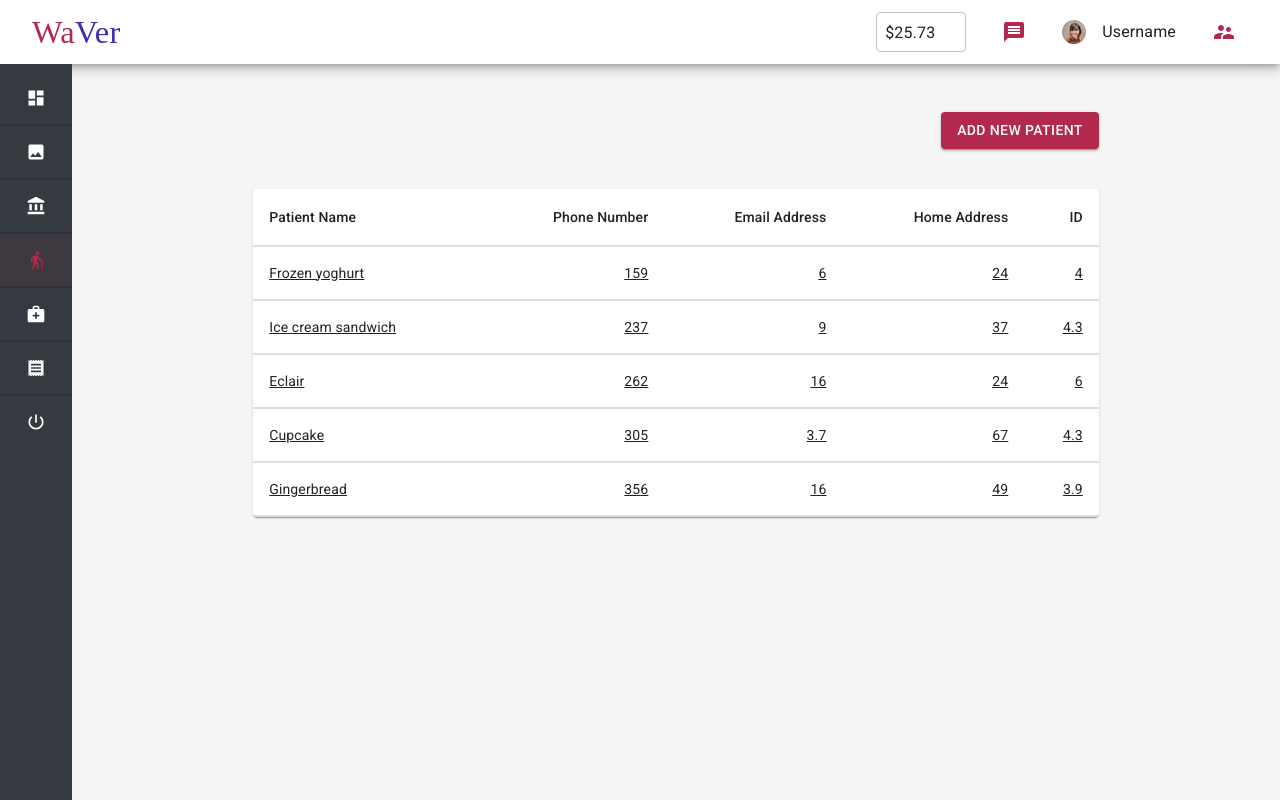
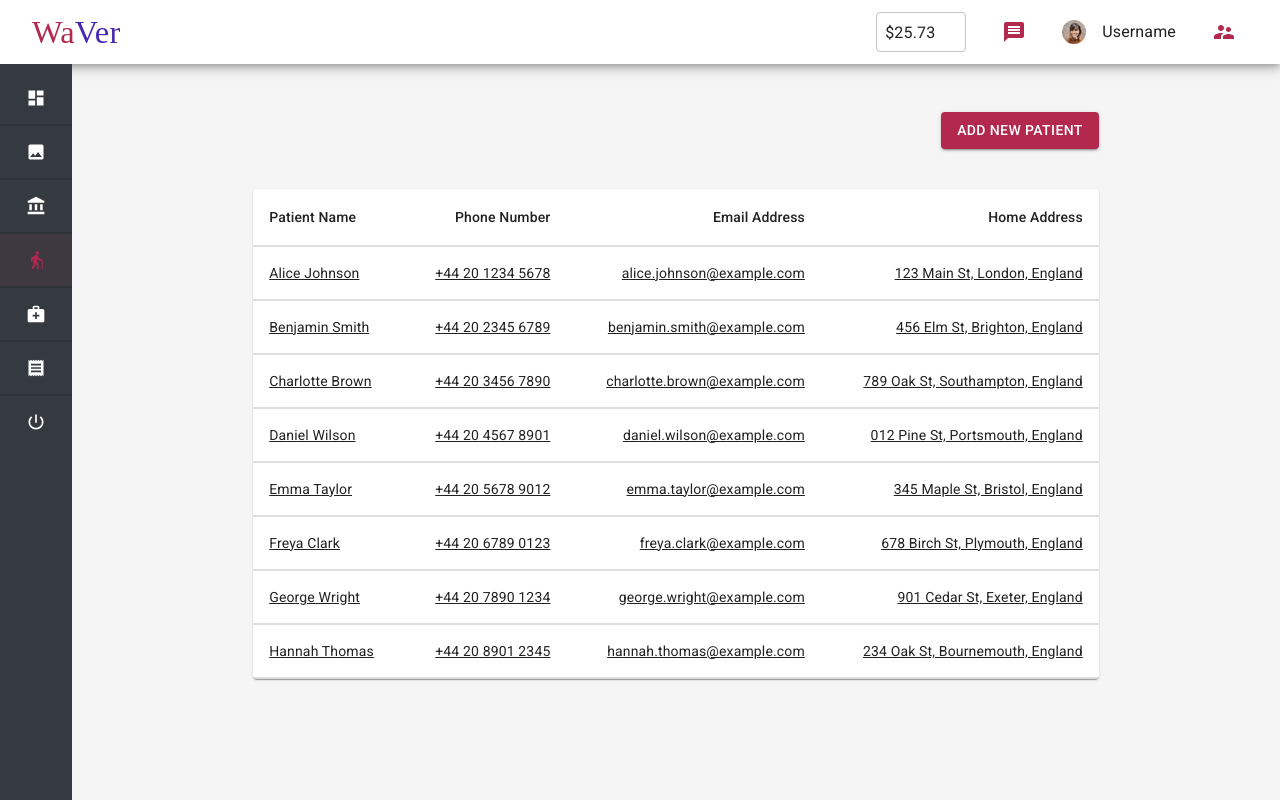
Before and after one commit to seetvn/home-care-saas, a React (Create React App) app: page /c/patients in a window 1280 px wide. Built offline with nearby package versions, Linux system fonts and the light colour scheme; a web font is replaced by a local one.

Commit message:
add real names as data

```diff
--- a/src/logged_in/components/carers/CarTable.js
+++ b/src/logged_in/components/carers/CarTable.js
@@ -10,21 +10,22 @@ import { Link } from 'react-router-dom'; // Import Link component from React Rou
 
 function createData(
   name,
-  calories,
-  fat,
-  carbs,
-  protein,
+  phoneNumber,
+  emailAddress,
+  homeAddress,
+  ID
 ) {
-  return { name, calories, fat, carbs, protein };
+  return { name, phoneNumber, emailAddress, homeAddress };
 }
 
 const rows = [
-  createData('Frozen yoghurt', 159, 6.0, 24, 4.0),
-  createData('Ice cream sandwich', 237, 9.0, 37, 4.3),
-  createData('Eclair', 262, 16.0, 24, 6.0),
-  createData('Cupcake', 305, 3.7, 67, 4.3),
-  createData('Gingerbread', 356, 16.0, 49, 3.9),
+  createData('John Doe', '+44 20 1234 5678', 'john.doe@example.com', '123 Main St, London, England', 'ABC123'),
+  createData('Jane Smith', '+44 20 2345 6789', 'jane.smith@example.com', '456 Elm St, Brighton, England', 'DEF456'),
+  createData('Michael Johnson', '+44 20 3456 7890', 'michael.johnson@example.com', '789 Oak St, Southampton, England', 'GHI789'),
+  createData('Emily Brown', '+44 20 4567 8901', 'emily.brown@example.com', '012 Pine St, Portsmouth, England', 'JKL012'),
+  createData('David Wilson', '+44 20 5678 9012', 'david.wilson@example.com', '345 Maple St, Bristol, England', 'MNO345'),
 ];
+
 
 export default function BasicTable({ carersData }) {
   const combinedData = [...rows, ...carersData]; // Combine rows and carersData
@@ -38,18 +39,16 @@ export default function BasicTable({ carersData }) {
             <TableCell align="right">Phone Number</TableCell>
             <TableCell align="right">Email Address</TableCell>
             <TableCell align="right">Home Address</TableCell>
-            <TableCell align="right">ID</TableCell>
           </TableRow>
         </TableHead>
         <TableBody>
           {combinedData.map((item, index) => (
             <TableRow key={index} component={Link} to="/c/profile"> {/* Add Link to profile page */}   <TableCell component="th" scope="row">
-                {item.name || item.emailAddress} {/* Assuming either name or emailAddress exists */}
+                {item.name} {/* Assuming either name or emailAddress exists */}
               </TableCell>
-              <TableCell align="right">{item.calories || item.phoneNumber}</TableCell>
-              <TableCell align="right">{item.carbs || "fakemail@fakedomain.uk"}</TableCell>
-              <TableCell align="right">{item.fat || item.homeAddress}</TableCell>
-              <TableCell align="right">{item.protein || item.id}</TableCell>
+              <TableCell align="right">{item.phoneNumber}</TableCell>
+              <TableCell align="right">{item.emailAddress}</TableCell>
+              <TableCell align="right">{item.homeAddress}</TableCell>
             </TableRow>
           ))}
         </TableBody>
--- a/src/logged_in/components/carers/Carers.js
+++ b/src/logged_in/components/carers/Carers.js
@@ -36,7 +36,7 @@ function Carers(props) {
               </Button>
             </Grid>
           <br /> {/* Add line break for spacing */}
-          <BasicTable carersData={[formData]}/>
+          <BasicTable carersData={[]}/>
         </Fragment>
       );
     }
--- a/src/logged_in/components/patients/PatTable.js
+++ b/src/logged_in/components/patients/PatTable.js
@@ -11,20 +11,23 @@ import { Link } from 'react-router-dom'; // Import Link component from React Rou
 
 function createData(
   name,
-  calories,
-  fat ,
-  carbs,
-  protein,
+  phoneNumber,
+  emailAddress,
+  homeAddress,
+  ID
 ) {
-  return { name, calories, fat, carbs, protein };
+  return { name, phoneNumber, emailAddress, homeAddress };
 }
 
 const rows = [
-  createData('Frozen yoghurt', 159, 6.0, 24, 4.0),
-  createData('Ice cream sandwich', 237, 9.0, 37, 4.3),
-  createData('Eclair', 262, 16.0, 24, 6.0),
-  createData('Cupcake', 305, 3.7, 67, 4.3),
-  createData('Gingerbread', 356, 16.0, 49, 3.9),
+  createData('Alice Johnson', '+44 20 1234 5678', 'alice.johnson@example.com', '123 Main St, London, England', 'PAT001'),
+  createData('Benjamin Smith', '+44 20 2345 6789', 'benjamin.smith@example.com', '456 Elm St, Brighton, England', 'PAT002'),
+  createData('Charlotte Brown', '+44 20 3456 7890', 'charlotte.brown@example.com', '789 Oak St, Southampton, England', 'PAT003'),
+  createData('Daniel Wilson', '+44 20 4567 8901', 'daniel.wilson@example.com', '012 Pine St, Portsmouth, England', 'PAT004'),
+  createData('Emma Taylor', '+44 20 5678 9012', 'emma.taylor@example.com', '345 Maple St, Bristol, England', 'PAT005'),
+  createData('Freya Clark', '+44 20 6789 0123', 'freya.clark@example.com', '678 Birch St, Plymouth, England', 'PAT006'),
+  createData('George Wright', '+44 20 7890 1234', 'george.wright@example.com', '901 Cedar St, Exeter, England', 'PAT007'),
+  createData('Hannah Thomas', '+44 20 8901 2345', 'hannah.thomas@example.com', '234 Oak St, Bournemouth, England', 'PAT008'),
 ];
 
 export default function BasicTable() {
@@ -37,7 +40,6 @@ export default function BasicTable() {
             <TableCell align="right">Phone Number</TableCell>
             <TableCell align="right">Email Address</TableCell>
             <TableCell align="right">Home Address</TableCell>
-            <TableCell align="right">ID</TableCell>
           </TableRow>
         </TableHead>
         <TableBody>
@@ -46,10 +48,9 @@ export default function BasicTable() {
               <TableCell component="th" scope="row">
                 {row.name}
               </TableCell>
-              <TableCell align="right">{row.calories}</TableCell>
-              <TableCell align="right">{row.fat}</TableCell>
-              <TableCell align="right">{row.carbs}</TableCell>
-              <TableCell align="right">{row.protein}</TableCell>
+              <TableCell align="right">{row.phoneNumber}</TableCell>
+              <TableCell align="right">{row.emailAddress}</TableCell>
+              <TableCell align="right">{row.homeAddress}</TableCell>
             </TableRow>
           ))}
         </TableBody>
```
